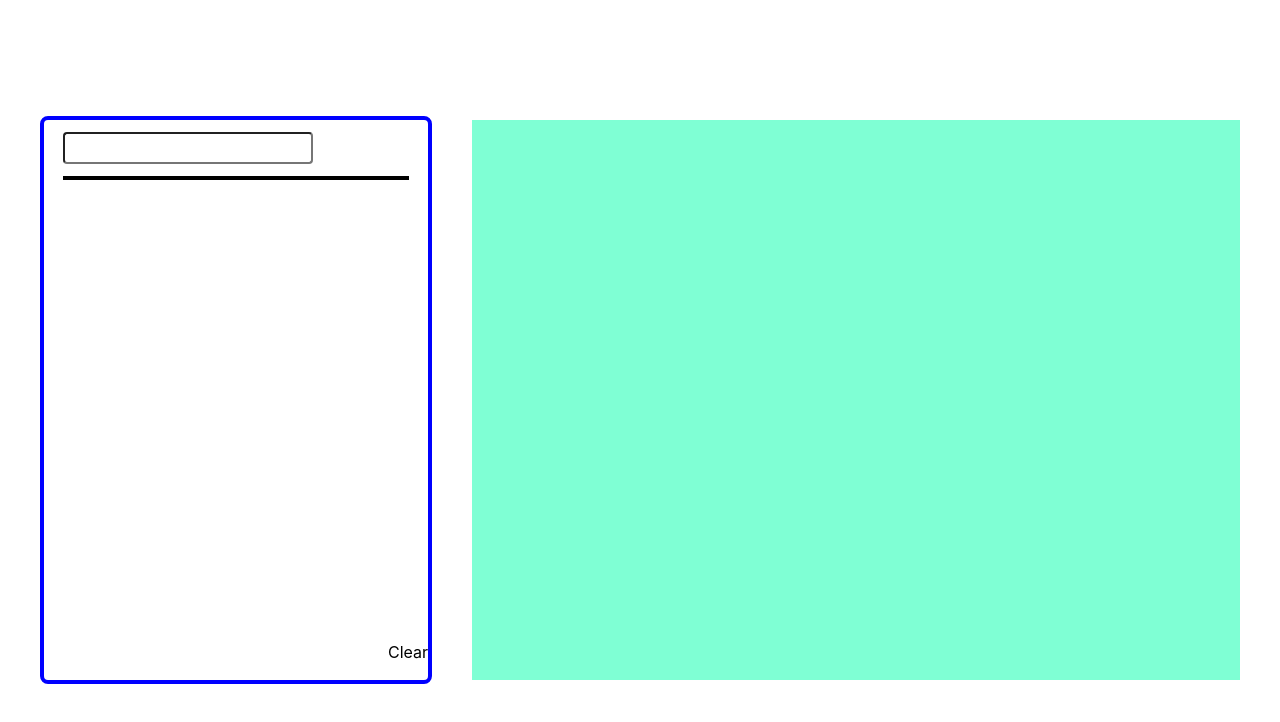
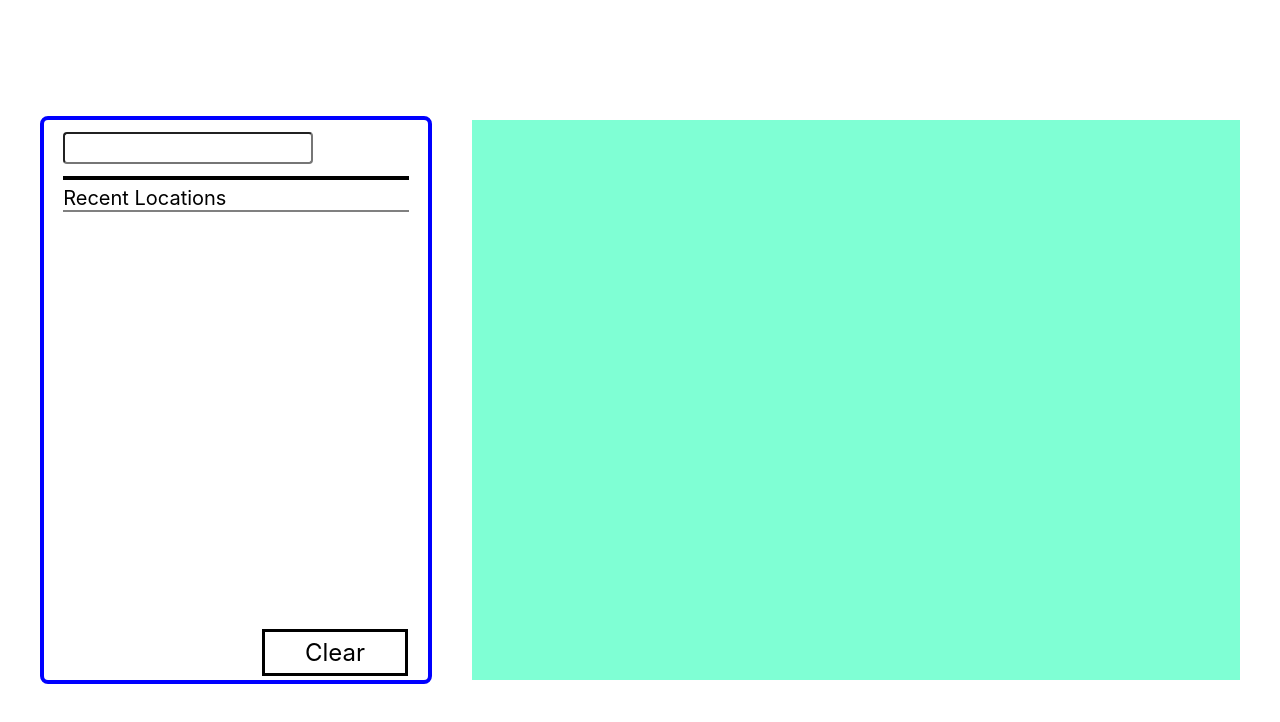
Before and after one commit to paulZakharovmnt/iqvia-test, a React (Create React App) app: page / in a window 1280 px wide. Shown: the top 722 px of the page. Built offline with nearby package versions, Linux system fonts and the light colour scheme; the HTML template or start-up script is replaced by a standard one.

Commit message:
Add some new classes

```diff
--- a/src/Components/CitySearch/City.js
+++ b/src/Components/CitySearch/City.js
@@ -18,18 +18,18 @@ const City = ({
         onClick={() => handleShowDetailedCityForecast(cityInfo)}
         className="city-data"
       >
-        <h3>{cityInfo.name}</h3>
+        <h2>{cityInfo.name}</h2>
         <p>{Math.floor(cityInfo.main.temp)} C</p>
         <p>{cityWeather.description}</p>
         <img src={weatherIconMap[cityWeather.icon]} alt="" />
       </div>
       <div className="city-control-icons">
         <i
-          className="fas fa-sync-alt"
+          className="btn refresh fas fa-sync-alt"
           onClick={() => updateCityWeather(cityId)}
         />
         <i
-          className="fas fa-times"
+          className="btn delete fas fa-times"
           onClick={() => deleteCityFromList(cityId)}
         />
       </div>
--- a/src/Components/CitySearch/CitySearchPanel.js
+++ b/src/Components/CitySearch/CitySearchPanel.js
@@ -24,9 +24,13 @@ const CitySearchPanel = ({
           value={inputCitySearch}
           onChange={(event) => setInputCitySearch(event.target.value)}
         />
-        <i className="fas fa-plus" onClick={submitCitySearchInput} />
+        <i
+          className="btn add-city fas fa-plus"
+          onClick={submitCitySearchInput}
+        />
       </div>
       <div className="list-of-cities">
+        <p>Recent Locations</p>
         {citiesAllIds.map((city) => (
           <City
             key={city}
@@ -42,7 +46,9 @@ const CitySearchPanel = ({
         <div>City 3</div> */}
       </div>
       <div className="clear-btn-container">
-        <p onClick={deleteAllCities}>Clear</p>
+        <div className="clear-btn" onClick={deleteAllCities}>
+          Clear
+        </div>
       </div>
     </div>
   );
```
